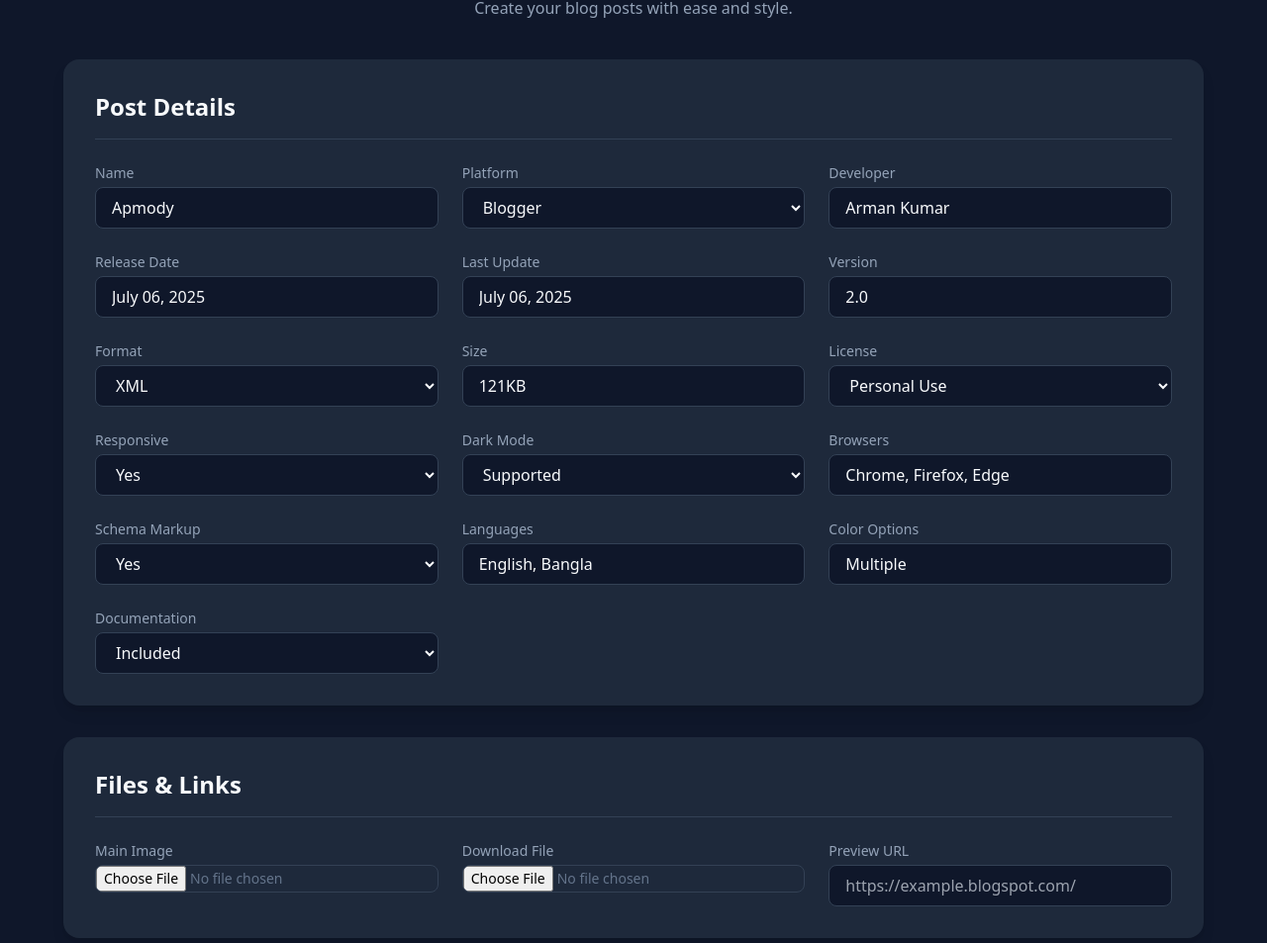
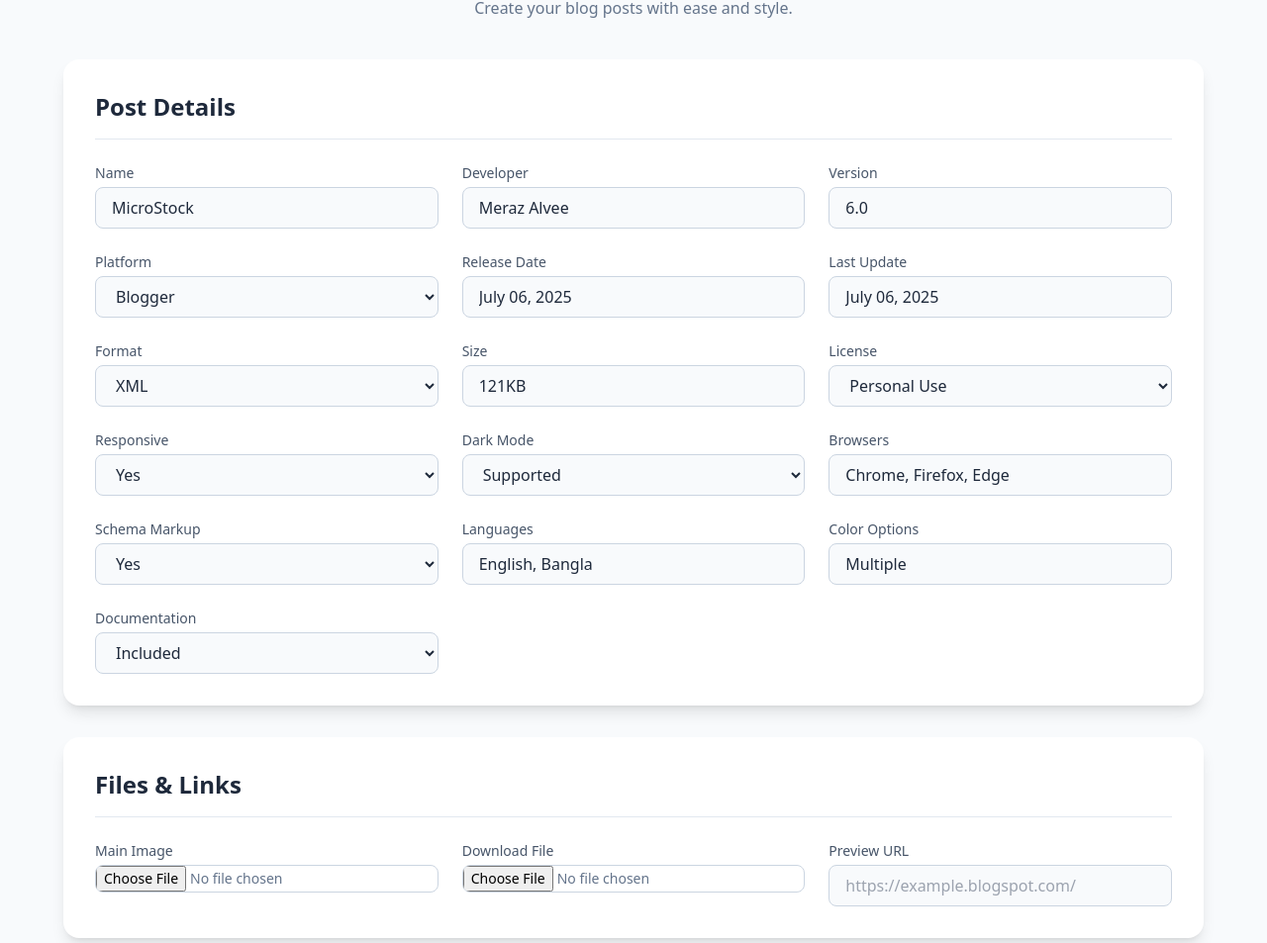
Before and after one commit to anaroulhasan/themes, a website: page public/index.html in a window 1280 px wide. Shown: the part 84-1037 px from the top of the page at 99% size. Drawn offline with nearby package versions, Linux system fonts and the light colour scheme.

Commit message:
Update index.html

```diff
--- a/public/index.html
+++ b/public/index.html
@@ -1,83 +1,66 @@
 <!DOCTYPE html>
-<html lang="en" class="dark">
-<head>
+<html lang="en"> <head>
     <meta charset="UTF-8">
     <meta name="viewport" content="width=device-width, initial-scale=1.0">
-    <title>ThemeStash Post Generator [Full-Width]</title>
+    <title>ThemeStash Post Generator</title>
     <script src="https://cdn.tailwindcss.com"></script>
     <style>
-        /* Custom styles for dark mode and file input */
-        :root {
-            --bg: #f8fafc; /* slate-50 */
-            --fg: #0f172a; /* slate-900 */
-            --card-bg: #ffffff;
-            --border: #e2e8f0; /* slate-200 */
-            --muted-fg: #64748b; /* slate-500 */
-        }
-        html.dark {
-            --bg: #0f172a; /* slate-900 */
-            --fg: #f8fafc; /* slate-50 */
-            --card-bg: #1e293b; /* slate-800 */
-            --border: #334155; /* slate-700 */
-            --muted-fg: #94a3b8; /* slate-400 */
-        }
-        body {
-            background-color: var(--bg);
-            color: var(--fg);
-        }
+        /* Custom styles for file input */
         input[type="file"]::file-selector-button {
-            @apply bg-slate-200 dark:bg-slate-700 text-slate-700 dark:text-slate-300 font-semibold border-0 px-4 py-2 rounded-lg cursor-pointer hover:bg-slate-300 dark:hover:bg-slate-600 transition-colors;
+            @apply bg-slate-100 text-slate-700 font-semibold border-0 px-4 py-2 rounded-lg cursor-pointer hover:bg-slate-200 transition-colors;
         }
     </style>
 </head>
-<body class="font-sans p-4 sm:p-6 md:p-8">
+<body class="bg-slate-50 font-sans text-slate-800 p-4 sm:p-6 md:p-8">
 
     <header class="text-center mb-10">
-        <h1 class="text-3xl md:text-4xl font-bold text-sky-500">ThemeStash Post Generator</h1>
-        <p class="text-slate-400 mt-2">Create your blog posts with ease and style.</p>
+        <h1 class="text-3xl md:text-4xl font-bold text-sky-600">ThemeStash Post Generator</h1>
+        <p class="text-slate-500 mt-2">Create your blog posts with ease and style.</p>
     </header>
 
-    <form id="postForm" class="space-y-8 max-w-6xl mx-auto"> <div class="bg-[var(--card-bg)] p-6 md:p-8 rounded-2xl shadow-lg">
-            <h2 class="text-2xl font-semibold text-[var(--fg)] border-b border-[var(--border)] pb-4 mb-6">Post Details</h2>
+    <form id="postForm" class="space-y-8 max-w-6xl mx-auto">
+        <div class="bg-white p-6 md:p-8 rounded-2xl shadow-lg">
+            <h2 class="text-2xl font-semibold text-slate-800 border-b border-slate-200 pb-4 mb-6">Post Details</h2>
             <div class="grid grid-cols-1 md:grid-cols-2 lg:grid-cols-3 gap-6">
-                <div><label for="postName" class="block text-sm font-medium text-[var(--muted-fg)] mb-1">Name</label><input type="text" id="postName" value="Apmody" required class="w-full px-4 py-2 bg-[var(--bg)] border border-[var(--border)] rounded-lg focus:ring-2 focus:ring-sky-500 focus:border-sky-500 transition"></div>
-                <div><label for="platform" class="block text-sm font-medium text-[var(--muted-fg)] mb-1">Platform</label><select id="platform" class="w-full px-4 py-2 bg-[var(--bg)] border border-[var(--border)] rounded-lg focus:ring-2 focus:ring-sky-500 focus:border-sky-500 transition"><option value="Blogger" selected>Blogger</option><option value="WordPress">WordPress</option></select></div>
-                <div><label for="developer" class="block text-sm font-medium text-[var(--muted-fg)] mb-1">Developer</label><input type="text" id="developer" value="Arman Kumar" class="w-full px-4 py-2 bg-[var(--bg)] border border-[var(--border)] rounded-lg focus:ring-2 focus:ring-sky-500 focus:border-sky-500 transition"></div>
-                <div><label for="releaseDate" class="block text-sm font-medium text-[var(--muted-fg)] mb-1">Release Date</label><input type="text" id="releaseDate" class="w-full px-4 py-2 bg-[var(--bg)] border border-[var(--border)] rounded-lg focus:ring-2 focus:ring-sky-500 focus:border-sky-500 transition"></div>
-                <div><label for="lastUpdate" class="block text-sm font-medium text-[var(--muted-fg)] mb-1">Last Update</label><input type="text" id="lastUpdate" class="w-full px-4 py-2 bg-[var(--bg)] border border-[var(--border)] rounded-lg focus:ring-2 focus:ring-sky-500 focus:border-sky-500 transition"></div>
-                <div><label for="version" class="block text-sm font-medium text-[var(--muted-fg)] mb-1">Version</label><input type="text" id="version" value="2.0" class="w-full px-4 py-2 bg-[var(--bg)] border border-[var(--border)] rounded-lg focus:ring-2 focus:ring-sky-500 focus:border-sky-500 transition"></div>
-                <div><label for="format" class="block text-sm font-medium text-[var(--muted-fg)] mb-1">Format</label><select id="format" class="w-full px-4 py-2 bg-[var(--bg)] border border-[var(--border)] rounded-lg focus:ring-2 focus:ring-sky-500 focus:border-sky-500 transition"><option value="XML" selected>XML</option><option value="ZIP">ZIP</option></select></div>
-                <div><label for="size" class="block text-sm font-medium text-[var(--muted-fg)] mb-1">Size</label><input type="text" id="size" value="121KB" class="w-full px-4 py-2 bg-[var(--bg)] border border-[var(--border)] rounded-lg focus:ring-2 focus:ring-sky-500 focus:border-sky-500 transition"></div>
-                <div><label for="license" class="block text-sm font-medium text-[var(--muted-fg)] mb-1">License</label><select id="license" class="w-full px-4 py-2 bg-[var(--bg)] border border-[var(--border)] rounded-lg focus:ring-2 focus:ring-sky-500 focus:border-sky-500 transition"><option value="Personal Use" selected>Personal Use</option><option value="Commercial Use">Commercial Use</option></select></div>
-                <div><label for="responsive" class="block text-sm font-medium text-[var(--muted-fg)] mb-1">Responsive</label><select id="responsive" class="w-full px-4 py-2 bg-[var(--bg)] border border-[var(--border)] rounded-lg focus:ring-2 focus:ring-sky-500 focus:border-sky-500 transition"><option value="Yes" selected>Yes</option><option value="No">No</option></select></div>
-                <div><label for="darkMode" class="block text-sm font-medium text-[var(--muted-fg)] mb-1">Dark Mode</label><select id="darkMode" class="w-full px-4 py-2 bg-[var(--bg)] border border-[var(--border)] rounded-lg focus:ring-2 focus:ring-sky-500 focus:border-sky-500 transition"><option value="Supported" selected>Supported</option><option value="Not Supported">Not Supported</option></select></div>
-                <div><label for="browsers" class="block text-sm font-medium text-[var(--muted-fg)] mb-1">Browsers</label><input type="text" id="browsers" value="Chrome, Firefox, Edge" class="w-full px-4 py-2 bg-[var(--bg)] border border-[var(--border)] rounded-lg focus:ring-2 focus:ring-sky-500 focus:border-sky-500 transition"></div>
-                <div><label for="schemaMarkup" class="block text-sm font-medium text-[var(--muted-fg)] mb-1">Schema Markup</label><select id="schemaMarkup" class="w-full px-4 py-2 bg-[var(--bg)] border border-[var(--border)] rounded-lg focus:ring-2 focus:ring-sky-500 focus:border-sky-500 transition"><option value="Yes" selected>Yes</option><option value="No">No</option></select></div>
-                <div><label for="languages" class="block text-sm font-medium text-[var(--muted-fg)] mb-1">Languages</label><input type="text" id="languages" value="English, Bangla" class="w-full px-4 py-2 bg-[var(--bg)] border border-[var(--border)] rounded-lg focus:ring-2 focus:ring-sky-500 focus:border-sky-500 transition"></div>
-                <div><label for="colorOptions" class="block text-sm font-medium text-[var(--muted-fg)] mb-1">Color Options</label><input type="text" id="colorOptions" value="Multiple" class="w-full px-4 py-2 bg-[var(--bg)] border border-[var(--border)] rounded-lg focus:ring-2 focus:ring-sky-500 focus:border-sky-500 transition"></div>
-                <div><label for="documentation" class="block text-sm font-medium text-[var(--muted-fg)] mb-1">Documentation</label><select id="documentation" class="w-full px-4 py-2 bg-[var(--bg)] border border-[var(--border)] rounded-lg focus:ring-2 focus:ring-sky-500 focus:border-sky-500 transition"><option value="Included" selected>Included</option><option value="Online">Online</option></select></div>
+                <div><label for="postName" class="block text-sm font-medium text-slate-600 mb-1">Name</label><input type="text" id="postName" value="MicroStock" required class="w-full px-4 py-2 bg-slate-50 border border-slate-300 rounded-lg focus:ring-2 focus:ring-sky-500 focus:border-sky-500 transition"></div>
+                <div><label for="developer" class="block text-sm font-medium text-slate-600 mb-1">Developer</label><input type="text" id="developer" value="Meraz Alvee" class="w-full px-4 py-2 bg-slate-50 border border-slate-300 rounded-lg focus:ring-2 focus:ring-sky-500 focus:border-sky-500 transition"></div>
+                <div><label for="version" class="block text-sm font-medium text-slate-600 mb-1">Version</label><input type="text" id="version" value="6.0" class="w-full px-4 py-2 bg-slate-50 border border-slate-300 rounded-lg focus:ring-2 focus:ring-sky-500 focus:border-sky-500 transition"></div>
+
+                <div><label for="platform" class="block text-sm font-medium text-slate-600 mb-1">Platform</label><select id="platform" class="w-full px-4 py-2 bg-slate-50 border border-slate-300 rounded-lg focus:ring-2 focus:ring-sky-500 focus:border-sky-500 transition"><option value="Blogger" selected>Blogger</option><option value="WordPress">WordPress</option></select></div>
+                <div><label for="releaseDate" class="block text-sm font-medium text-slate-600 mb-1">Release Date</label><input type="text" id="releaseDate" class="w-full px-4 py-2 bg-slate-50 border border-slate-300 rounded-lg focus:ring-2 focus:ring-sky-500 focus:border-sky-500 transition"></div>
+                <div><label for="lastUpdate" class="block text-sm font-medium text-slate-600 mb-1">Last Update</label><input type="text" id="lastUpdate" class="w-full px-4 py-2 bg-slate-50 border border-slate-300 rounded-lg focus:ring-2 focus:ring-sky-500 focus:border-sky-500 transition"></div>
+                <div><label for="format" class="block text-sm font-medium text-slate-600 mb-1">Format</label><select id="format" class="w-full px-4 py-2 bg-slate-50 border border-slate-300 rounded-lg focus:ring-2 focus:ring-sky-500 focus:border-sky-500 transition"><option value="XML" selected>XML</option><option value="ZIP">ZIP</option></select></div>
+                <div><label for="size" class="block text-sm font-medium text-slate-600 mb-1">Size</label><input type="text" id="size" value="121KB" class="w-full px-4 py-2 bg-slate-50 border border-slate-300 rounded-lg focus:ring-2 focus:ring-sky-500 focus:border-sky-500 transition"></div>
+                <div><label for="license" class="block text-sm font-medium text-slate-600 mb-1">License</label><select id="license" class="w-full px-4 py-2 bg-slate-50 border border-slate-300 rounded-lg focus:ring-2 focus:ring-sky-500 focus:border-sky-500 transition"><option value="Personal Use" selected>Personal Use</option><option value="Commercial Use">Commercial Use</option></select></div>
+                <div><label for="responsive" class="block text-sm font-medium text-slate-600 mb-1">Responsive</label><select id="responsive" class="w-full px-4 py-2 bg-slate-50 border border-slate-300 rounded-lg focus:ring-2 focus:ring-sky-500 focus:border-sky-500 transition"><option value="Yes" selected>Yes</option><option value="No">No</option></select></div>
+                <div><label for="darkMode" class="block text-sm font-medium text-slate-600 mb-1">Dark Mode</label><select id="darkMode" class="w-full px-4 py-2 bg-slate-50 border border-slate-300 rounded-lg focus:ring-2 focus:ring-sky-500 focus:border-sky-500 transition"><option value="Supported" selected>Supported</option><option value="Not Supported">Not Supported</option></select></div>
+                <div><label for="browsers" class="block text-sm font-medium text-slate-600 mb-1">Browsers</label><input type="text" id="browsers" value="Chrome, Firefox, Edge" class="w-full px-4 py-2 bg-slate-50 border border-slate-300 rounded-lg focus:ring-2 focus:ring-sky-500 focus:border-sky-500 transition"></div>
+                <div><label for="schemaMarkup" class="block text-sm font-medium text-slate-600 mb-1">Schema Markup</label><select id="schemaMarkup" class="w-full px-4 py-2 bg-slate-50 border border-slate-300 rounded-lg focus:ring-2 focus:ring-sky-500 focus:border-sky-500 transition"><option value="Yes" selected>Yes</option><option value="No">No</option></select></div>
+                <div><label for="languages" class="block text-sm font-medium text-slate-600 mb-1">Languages</label><input type="text" id="languages" value="English, Bangla" class="w-full px-4 py-2 bg-slate-50 border border-slate-300 rounded-lg focus:ring-2 focus:ring-sky-500 focus:border-sky-500 transition"></div>
+                <div><label for="colorOptions" class="block text-sm font-medium text-slate-600 mb-1">Color Options</label><input type="text" id="colorOptions" value="Multiple" class="w-full px-4 py-2 bg-slate-50 border border-slate-300 rounded-lg focus:ring-2 focus:ring-sky-500 focus:border-sky-500 transition"></div>
+                <div><label for="documentation" class="block text-sm font-medium text-slate-600 mb-1">Documentation</label><select id="documentation" class="w-full px-4 py-2 bg-slate-50 border border-slate-300 rounded-lg focus:ring-2 focus:ring-sky-500 focus:border-sky-500 transition"><option value="Included" selected>Included</option><option value="Online">Online</option></select></div>
             </div>
         </div>
 
-        <div class="bg-[var(--card-bg)] p-6 md:p-8 rounded-2xl shadow-lg">
-            <h2 class="text-2xl font-semibold text-[var(--fg)] border-b border-[var(--border)] pb-4 mb-6">Files & Links</h2>
+        <div class="bg-white p-6 md:p-8 rounded-2xl shadow-lg">
+            <h2 class="text-2xl font-semibold text-slate-800 border-b border-slate-200 pb-4 mb-6">Files & Links</h2>
             <div class="grid grid-cols-1 md:grid-cols-2 lg:grid-cols-3 gap-6 items-start">
-                <div><label for="mainImage" class="block text-sm font-medium text-[var(--muted-fg)] mb-1">Main Image</label><input type="file" id="mainImage" accept="image/*" required class="w-full text-sm text-slate-500 border border-[var(--border)] rounded-lg cursor-pointer"></div>
-                <div><label for="downloadFile" class="block text-sm font-medium text-[var(--muted-fg)] mb-1">Download File</label><input type="file" id="downloadFile" required class="w-full text-sm text-slate-500 border border-[var(--border)] rounded-lg cursor-pointer"></div>
-                <div><label for="previewUrl" class="block text-sm font-medium text-[var(--muted-fg)] mb-1">Preview URL</label><input type="url" id="previewUrl" placeholder="https://example.blogspot.com/" required class="w-full px-4 py-2 bg-[var(--bg)] border border-[var(--border)] rounded-lg focus:ring-2 focus:ring-sky-500 focus:border-sky-500 transition"></div>
+                <div><label for="mainImage" class="block text-sm font-medium text-slate-600 mb-1">Main Image</label><input type="file" id="mainImage" accept="image/*" required class="w-full text-sm text-slate-500 border border-slate-300 rounded-lg cursor-pointer"></div>
+                <div><label for="downloadFile" class="block text-sm font-medium text-slate-600 mb-1">Download File</label><input type="file" id="downloadFile" required class="w-full text-sm text-slate-500 border border-slate-300 rounded-lg cursor-pointer"></div>
+                <div><label for="previewUrl" class="block text-sm font-medium text-slate-600 mb-1">Preview URL</label><input type="url" id="previewUrl" placeholder="https://example.blogspot.com/" required class="w-full px-4 py-2 bg-slate-50 border border-slate-300 rounded-lg focus:ring-2 focus:ring-sky-500 focus:border-sky-500 transition"></div>
             </div>
         </div>
 
-        <div class="bg-[var(--card-bg)] p-6 md:p-8 rounded-2xl shadow-lg">
-            <h2 class="text-2xl font-semibold text-[var(--fg)] border-b border-[var(--border)] pb-4 mb-6">Gallery Images <span class="text-sm font-normal text-slate-400">(Optional)</span></h2>
-            <input type="file" id="galleryImages" multiple accept="image/*" class="w-full text-sm text-slate-500 border border-[var(--border)] rounded-lg cursor-pointer">
+        <div class="bg-white p-6 md:p-8 rounded-2xl shadow-lg">
+            <h2 class="text-2xl font-semibold text-slate-800 border-b border-slate-200 pb-4 mb-6">Gallery Images <span class="text-sm font-normal text-slate-400">(Optional)</span></h2>
+            <input type="file" id="galleryImages" multiple accept="image/*" class="w-full text-sm text-slate-500 border border-slate-300 rounded-lg cursor-pointer">
             <div id="galleryPreview" class="grid grid-cols-3 sm:grid-cols-4 md:grid-cols-6 gap-4 mt-4"></div>
         </div>
 
-        <div class="bg-[var(--card-bg)] p-6 md:p-8 rounded-2xl shadow-lg">
-            <h2 class="text-2xl font-semibold text-[var(--fg)] border-b border-[var(--border)] pb-4 mb-6">Post Content</h2>
-            <label for="postDescription" class="block text-sm font-medium text-[var(--muted-fg)] mb-1">Description</label>
-            <textarea id="postDescription" rows="5" class="w-full px-4 py-2 bg-[var(--bg)] border border-[var(--border)] rounded-lg focus:ring-2 focus:ring-sky-500 focus:border-sky-500 transition">Are you looking for a <strong>high-performance, visually stunning, and SEO-optimized</strong> Blogger template that can <strong>boost your traffic, engagement, and revenue</strong>? Look no further! <strong>Apmody 2.0</strong> is here to transform your blog into a <strong>professional, fast-loading, and mobile-friendly</strong> website that ranks higher on Google and keeps visitors coming back for more.</textarea>
+        <div class="bg-white p-6 md:p-8 rounded-2xl shadow-lg">
+            <h2 class="text-2xl font-semibold text-slate-800 border-b border-slate-200 pb-4 mb-6">Post Content</h2>
+            <label for="postDescription" class="block text-sm font-medium text-slate-600 mb-1">Description</label>
+            <textarea id="postDescription" rows="5" class="w-full px-4 py-2 bg-slate-50 border border-slate-300 rounded-lg focus:ring-2 focus:ring-sky-500 focus:border-sky-500 transition">Are you looking for a <strong>high-performance, visually stunning, and SEO-optimized</strong> Blogger template that can <strong>boost your traffic, engagement, and revenue</strong>? Look no further! <strong>Apmody 2.0</strong> is here to transform your blog into a <strong>professional, fast-loading, and mobile-friendly</strong> website that ranks higher on Google and keeps visitors coming back for more.</textarea>
         </div>
 
         <button type="button" onclick="generatePost()" id="generateBtn" class="w-full bg-sky-600 text-white font-bold py-3 px-6 rounded-lg hover:bg-sky-700 transition-all duration-300 disabled:bg-slate-400 disabled:cursor-not-allowed flex items-center justify-center space-x-3 shadow-lg shadow-sky-500/20 hover:shadow-xl hover:shadow-sky-500/30">
@@ -86,15 +69,15 @@
         </button>
     </form>
 
-    <div class="bg-[var(--card-bg)] p-6 md:p-8 rounded-2xl shadow-lg mt-10 max-w-6xl mx-auto">
-        <div class="flex justify-between items-center border-b border-[var(--border)] pb-4 mb-6">
-            <h2 class="text-2xl font-semibold text-[var(--fg)]">Generated HTML</h2>
-            <button id="copyBtn" class="bg-slate-200 dark:bg-slate-700 text-slate-700 dark:text-slate-300 font-semibold text-sm px-4 py-2 rounded-lg hover:bg-slate-300 dark:hover:bg-slate-600 transition-colors flex items-center space-x-2">
+    <div class="bg-white p-6 md:p-8 rounded-2xl shadow-lg mt-10 max-w-6xl mx-auto">
+        <div class="flex justify-between items-center border-b border-slate-200 pb-4 mb-6">
+            <h2 class="text-2xl font-semibold text-slate-800">Generated HTML</h2>
+            <button id="copyBtn" class="bg-slate-200 text-slate-700 font-semibold text-sm px-4 py-2 rounded-lg hover:bg-slate-300 transition-colors flex items-center space-x-2">
                 <svg class="h-4 w-4" fill="none" viewBox="0 0 24 24" stroke="currentColor"><path stroke-linecap="round" stroke-linejoin="round" stroke-width="2" d="M8 16H6a2 2 0 01-2-2V6a2 2 0 012-2h8a2 2 0 012 2v2m-6 12h8a2 2 0 002-2v-8a2 2 0 00-2-2h-8a2 2 0 00-2 2v8a2 2 0 002 2z"></path></svg>
                 <span>Copy</span>
             </button>
         </div>
-        <pre class="bg-[var(--bg)] p-4 rounded-lg overflow-x-auto"><code id="generatedHtml" class="text-sm">Generated HTML will appear here...</code></pre>
+        <pre class="bg-slate-50 p-4 rounded-lg overflow-x-auto"><code id="generatedHtml" class="text-sm">Generated HTML will appear here...</code></pre>
     </div>
 
     <script>
@@ -179,9 +162,8 @@
                 buttonText.textContent = 'Uploading...';
                 generateButton.disabled = true;
 
-                // Collect all form data at the beginning
                 const postData = {};
-                const fields = ["postName", "platform", "developer", "releaseDate", "lastUpdate", "version", "views", "downloads", "format", "size", "license", "responsive", "darkMode", "browsers", "schemaMarkup", "languages", "colorOptions", "documentation", "postDescription", "previewUrl"];
+                const fields = ["postName", "platform", "developer", "releaseDate", "lastUpdate", "version", "format", "size", "license", "responsive", "darkMode", "browsers", "schemaMarkup", "languages", "colorOptions", "documentation", "postDescription", "previewUrl"];
                 fields.forEach(id => { postData[id] = document.getElementById(id).value; });
 
                 const mainImagePromise = uploadToGitHub(document.getElementById('mainImage').files[0], 'Assets/Image');
@@ -201,9 +183,8 @@
                     }
 
                     if (galleryImageUrls.length > 0) {
-                         // UPDATED: Use postData.postName for the alt text
                          const galleryImagesHtml = galleryImageUrls.map(url => `  <img alt='${postData.postName}' src='${url}'/>`).join('\n');
-                         galleryHtml = `\n\n<div class='glImg'>\n${galleryImagesHtml}\n</div>`;
+                         galleryHtml = `\n\n\n<div class='glImg'>\n${galleryImagesHtml}\n</div>`;
                     }
                 }
 
@@ -219,8 +200,8 @@
     <div><div><i class="hgi-stroke hgi-calendar-03"></i></div><div><span>Release</span><span>${postData.releaseDate}</span></div></div>
     <div><div><i class="hgi-stroke hgi-workflow-circle-06"></i></div><div><span>Last Update</span><span>${postData.lastUpdate}</span></div></div>
     <div><div><i class="hgi-stroke hgi-saturn-01"></i></div><div><span>Version</span><span>${postData.version}</span></div></div>
-    <div><div><i class="hgi-stroke hgi-view"></i></div><div><span>Views</span><span class="tVEcuN">${postData.views}</span></div></div>
-    <div><div><i class="hgi-stroke hgi-cloud-download"></i></div><div><span>Downloads</span><span class="tDLcuN">${postData.downloads}</span></div></div>
+    <div><div><i class="hgi-stroke hgi-view"></i></div><div><span>Views</span><span class="tVEcuN">0</span></div></div>
+    <div><div><i class="hgi-stroke hgi-cloud-download"></i></div><div><span>Downloads</span><span class="tDLcuN">0</span></div></div>
     <div><div><i class="hgi-stroke hgi-xml-01"></i></div><div><span>Format</span><span>${postData.format}</span></div></div>
     <div><div><i class="hgi-stroke hgi-usb-memory-01"></i></div><div><span>Size</span><span>${postData.size}</span></div></div>
     <div><div><i class="hgi-stroke hgi-crown"></i></div><div><span>License</span><span>${postData.license}</span></div></div>
@@ -232,7 +213,7 @@
     <div><div><i class="hgi-stroke hgi-paint-brush-04"></i></div><div><span>Color Options</span><span>${postData.colorOptions}</span></div></div>
     <div><div><i class="hgi-stroke hgi-book-open-02"></i></div><div><span>Documentation</span><span>${postData.documentation}</span></div></div>
 </div>
-<div>${postData.postDescription}</div>
+<p>${postData.postDescription}</p>
 <div class="button-grid">
     <a class="button safeL tBTNcuN" href="${downloadUrl}"><i class="icon dl"></i>Download</a>
     <a class="button" href="${finalPreviewLink}" target="_blank"><i class="icon eye"></i>Preview</a>
```
